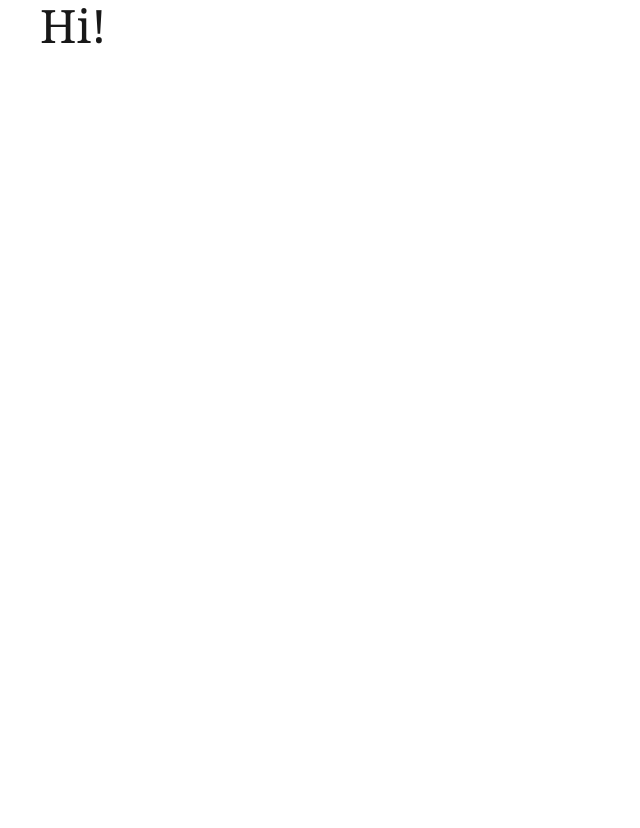
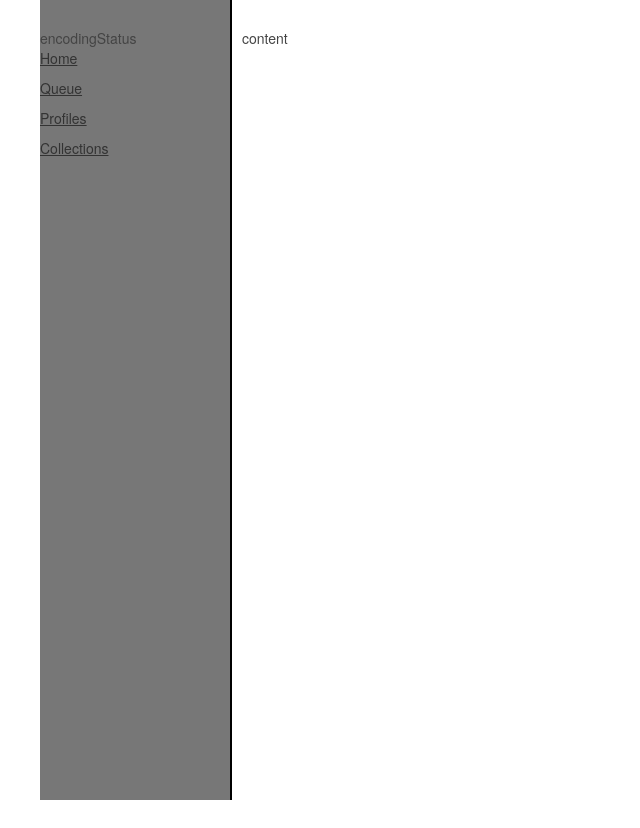
Before and after one commit to slogsdon/EncodingStatus, a PHP site: page / in a window 1280 px wide. Before the commit the part shown is almost empty. Shown: the whole page, without its empty margins (0-640 px from the left). Before the commit the page ends 44 px from the top, so only its background shows below. Run offline with PHP 8.4, Linux system fonts and the light colour scheme; some libraries are stand-ins or nearby versions.

Commit message:
basic structure is complete

```diff
--- /dev/null
+++ b/css/application.css
@@ -0,0 +1,46 @@
+html,body {
+	height:100%;
+}
+.wrapper {
+	background-color: #ffffff;
+	height: 100%;
+}
+.container {
+	height: inherit;
+}
+#content {
+	background-color: #ffffff;
+	min-height: 100%;
+	height: auto !important;
+	height: 100%;
+	padding-left: 0;
+	padding-right: 10px;
+	position: relative;
+}
+#content .inside {
+	border-left: 2px solid #000000;
+	height: 100%;
+	padding-left: 10px;
+	position: absolute;
+		left: 0;
+		top: 0;
+	width: 100%;
+}
+#content nav.top {
+	margin-top: 2em;
+}
+#left {
+	background-color: #777777;
+	min-height: 100%;
+	height: auto !important;
+	height: 100%;
+	position: relative;
+}
+#left .inside {
+	height: 100%;
+	padding-top: 2em;
+	position: absolute;
+		left: 0;
+		top:0;
+	width: 100%;
+}
--- a/template.phtml
+++ b/template.phtml
@@ -3,17 +3,46 @@
 <head>
 	<meta charset"utf-8" />
 	<title>Encoding Status</title>
+	<!-- Begin CSS -->
 	<link href="css/lava.css" rel="stylesheet" type="text/css" />
+	<link href="css/application.css" rel="stylesheet" type="text/css" />
+	<!-- End CSS -->
 </head>
 <body class="lava">
+<!-- Begin Structure -->
 <div class="wrapper">
 	<div class="container">
-		<h1>Hi!</h1>
+		<div id="left" class="two first">
+			<div class="inside">
+				<header>
+					<span class="title">encodingStatus</span>
+				</header>
+				<nav class="main">
+					<ul>
+						<li><a href="/">Home</a></li>
+						<li><a href="/queue">Queue</a></li>
+						<li><a href="/profiles">Profiles</a></li>
+						<li><a href="/collections">Collections</a></li>
+					</ul>
+				</nav>
+			</div>
+		</div>
+		<div id="content" class="ten last">
+			<div class="inside">
+				<nav class="breadcrumbs top">
 
+				</nav>
+				<section>
+					content
+				</section>
+			</div>
+		</div>
 	</div>
 </div>
-<script src="http://ajax.googleapis.com/ajax/libs/jquery/1.8.3/jquery.min.js" type="text/javascript"></script>
+<!-- End Structure -->
+<!-- Begin Javascript -->
+<!--<script src="http://ajax.googleapis.com/ajax/libs/jquery/1.8.3/jquery.min.js" type="text/javascript"></script>-->
 <script src="js/application.js" type="text/javascript"></script>
-
+<!-- End Javascript -->
 </body>
 </html>
```
